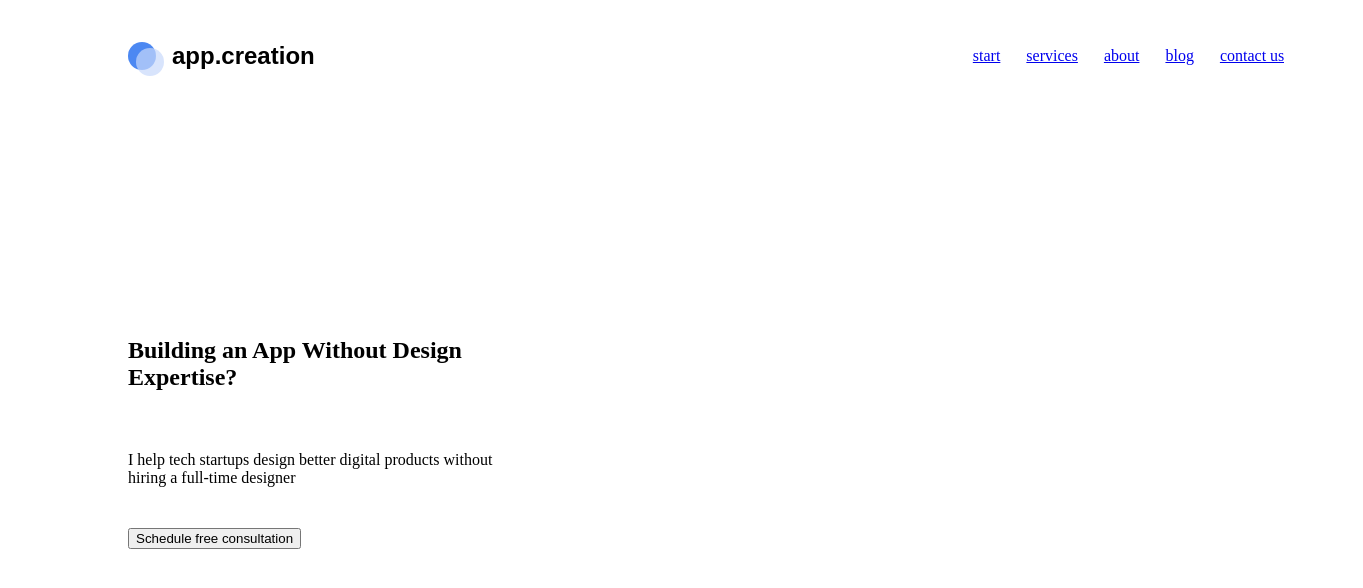
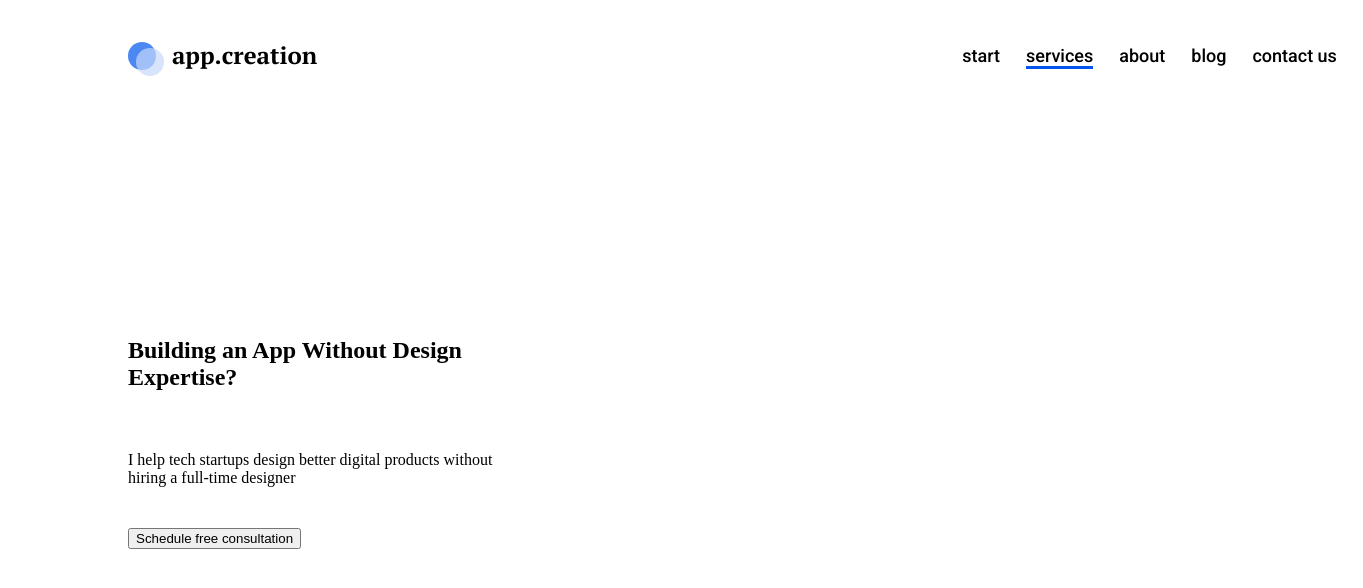
Before and after one commit to WebHeroSchool/Anastassiya-s-FS, a plain HTML site: page index.html in a window 1280 px wide. Shown: the whole page, 1363 px wide, since content can reach past the window. Drawn offline with Linux system fonts and the light colour scheme; a web font is replaced by a local one.

Commit message:
изменения в уроке 6

```diff
--- a/fonts.css
+++ b/fonts.css
@@ -1,71 +1,25 @@
 @font-face {
-    font-family: 'PT_Serif';
-    src: url('pt_serif-bold-webfont.woff') format('woff');
-    font-weight: bold;
+  font-family: 'pt_serif';
+  src: url('fonts/ptserif-bold-webfont.woff') format('woff');
+  font-weight: normal;
   font-style: normal;
 }
 
 @font-face {
-    font-family: 'PT_Serif';
-    src: url('pt_serif-bolditalic-webfont.woff') format('woff');
-    font-weight: bold;
-    font-style: italic;
-  }
-
-  @font-face {
-    font-family: 'PT_Serif';
-    src: url('pt_serif-italic-webfont.woff') format('woff');
-    font-weight: normal;
-    font-style: italic;
-  }
-
-  @font-face {
-    font-family: 'PT_Serif';
-    src: url('ptserif-regular-webfont.woff') format('woff');
+  font-family: 'pt_serifbold_italic';
+  src: url('fonts/ptserif-bolditalic-webfont.woff') format('woff');
   font-weight: normal;
   font-style: normal;
 }
-
-
-
-
 @font-face {
-    font-family: 'pt_serifbold';
-    src: url('ptserif-bold-webfont.woff') format('woff');
+  font-family: 'pt_serifitalic';
+  src: url('fonts/ptserif-italic-webfont.woff') format('woff');
   font-weight: normal;
   font-style: normal;
-
 }
-
-
-
-
 @font-face {
-    font-family: 'pt_serifbold_italic';
-    src: url('ptserif-bolditalic-webfont.woff') format('woff');
+  font-family: 'pt_serifregular';
+  src: url('fonts/ptserif-regular-webfont.woff') format('woff');
   font-weight: normal;
   font-style: normal;
-
 }
-
-
-
-
-@font-face {
-    font-family: 'pt_serifitalic';
-    src: url('ptserif-italic-webfont.woff') format('woff');
-    font-weight: normal;
-    font-style: normal;
-
-}
-
-
-
-
-@font-face {
-    font-family: 'pt_serifregular';
-    src: url('ptserif-regular-webfont.woff') format('woff');
-    font-weight: normal;
-    font-style: normal;
-
-}
--- a/index.html
+++ b/index.html
@@ -5,6 +5,8 @@
     <meta http-equiv="X-UA-Compatible" content="IE=edge">
     <meta name="viewport" content="width=device-width, initial-scale=1.0">
     <title>My first site</title>
+    <link rel="preconnect" href="https://fonts.gstatic.com">
+    <link href="https://fonts.googleapis.com/css2?family=PT+Serif:wght@700&family=Roboto:wght@400;500&display=swap" rel="stylesheet">
     <link rel="stylesheet" href="/fonts.css">
     <link rel="stylesheet" href="style.css">
 </head>
@@ -17,7 +19,7 @@
             app.creation</div>
         <nav class="menu">
             <a class="menu__item" href="#">start</a>
-            <a class="menu__item" href="#">services</a>
+            <a class="menu__item menu__item_active" href="#">services</a>
             <a class="menu__item" href="#">about</a>
             <a class="menu__item" href="#">blog</a>
             <a class="menu__item" href="#">contact us</a>
--- a/style.css
+++ b/style.css
@@ -12,12 +12,16 @@ body {
     justify-content: space-between;
 }
 
+.logo, .menu {
+    display: inline-block;
+}
+
 .logo {
     position: relative;
     margin-right: 63%;
     padding: 40px 0;
     padding-left: 44px;
-    font: bold 24px/31px 'pt_serif', Arial, Helvetica, sans-serif;
+    font: bold 24px/31px pt_serif, Arial, Helvetica, sans-serif;
 }
 
 .logo__circle {
@@ -41,23 +45,36 @@ body {
     background: #C8D8FB;
 }
 
-.logo, .menu {
-    display: inline-block;
-}
 
 .menu {
     display: flex;
     align-items: center;
+    font: 500 18px/21px Roboto, arial, helvetica, sans-serif;
 }
 
 .menu__item {
-    padding: 0 13px;
+    margin-right: 26px;
+    color: #000;
+    text-decoration: none;
+    position: relative;
+    transition: opacity .5s;
 }
 
 .menu__item:last-child {
     padding-right: 0;
     min-width: max-content;
 }
+
+.menu__item_active::after {
+    position: absolute;
+    display: block;
+    content: '';
+    left: 0;
+    width: 100%;
+    height: 3px;
+    background-color: #0056ec;
+    transition: opacity 0.5s;
+  }
 
 .main-content {
     padding-top: 206px;
```
Lines whose indentation alone changed are shown as unchanged.
